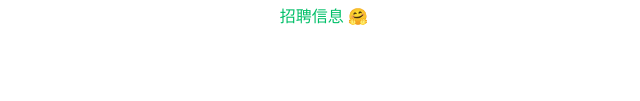
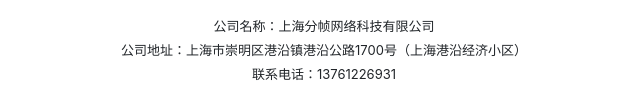
Before and after one commit to tgyday/tgyday.github.io, a plain HTML site: page index.html in a window 1280 px wide. Shown: the part 740-841 px from the top of the page, without its empty margins (316-956 px from the left). Before the commit the page ends 800 px from the top, so only its background shows below. Drawn offline with nearby package versions, Linux system fonts and the light colour scheme.

Commit message:
add address

```diff
--- a/index.html
+++ b/index.html
@@ -61,6 +61,7 @@
     <footer class="mastfoot mt-auto">
         <div class="inner">
             <p><a href='#' target="_blank">招聘信息</a> 🤗</p>
+            <p><font size="2">公司名称：上海分帧网络科技有限公司<br>公司地址：上海市崇明区港沿镇港沿公路1700号（上海港沿经济小区）<br>联系电话：13761226931</font></p>
         </div>
     </footer>
 </div>
```
